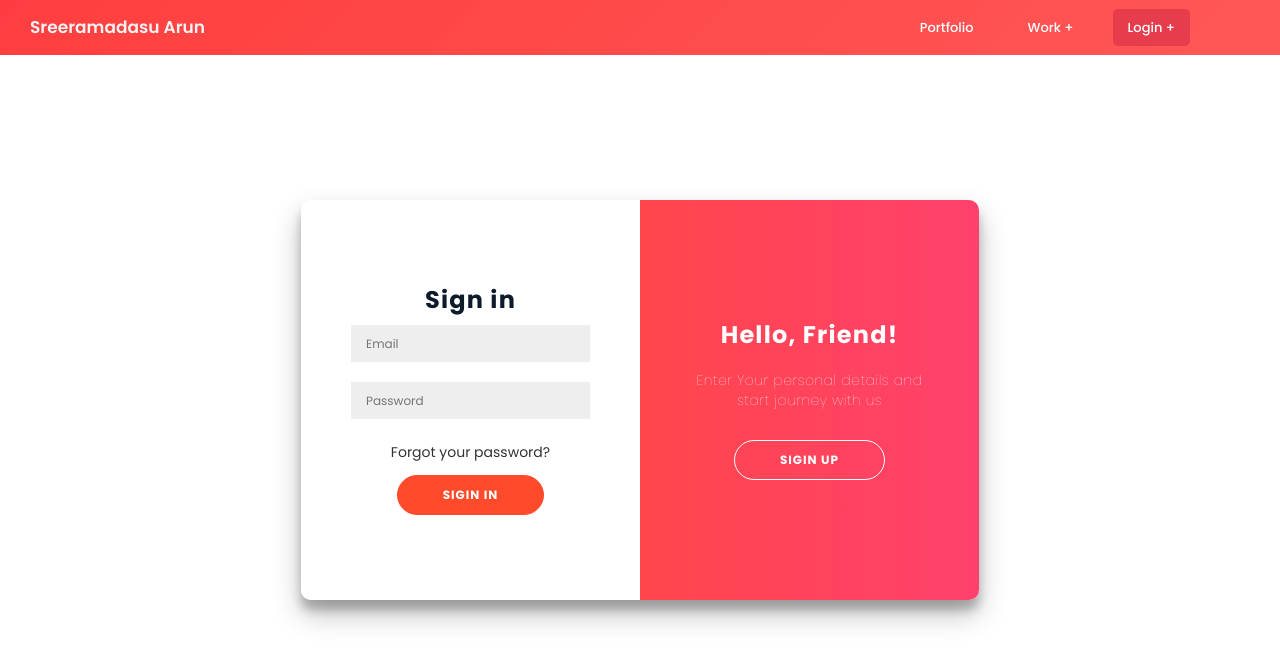
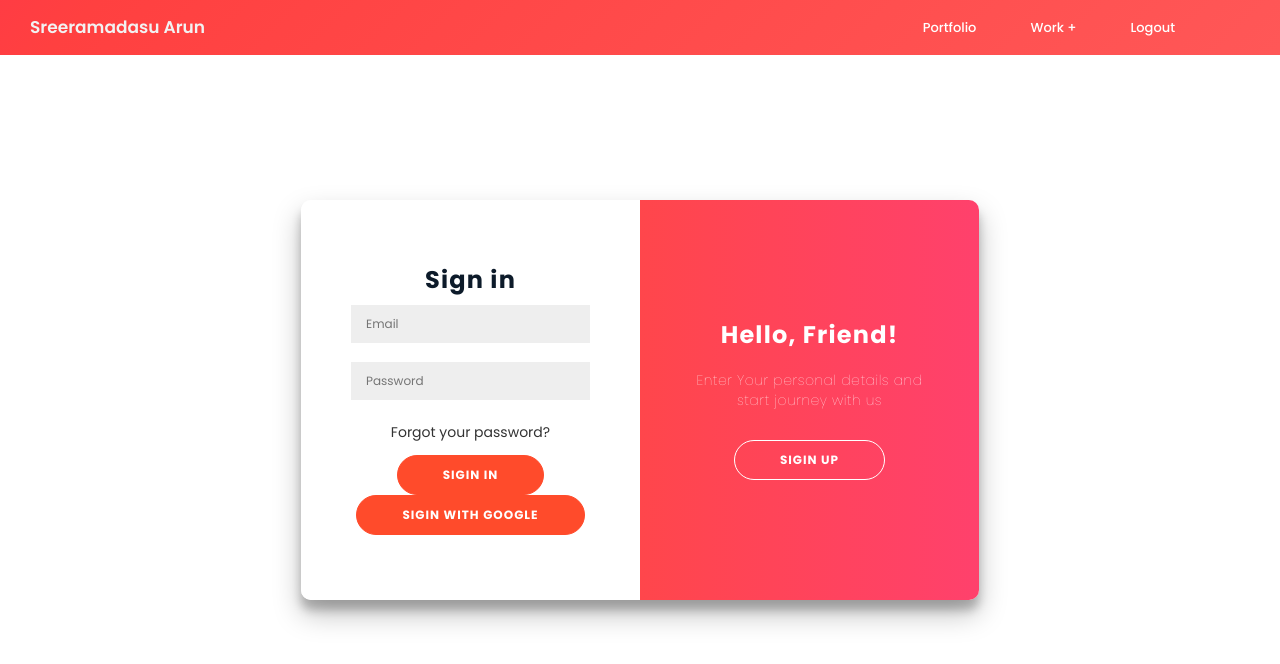
Before and after one commit to sreeramadasuarun/react-website, a React (Create React App) app: page /Login in a window 1280 px wide. Shown: the top 664 px of the page. Built offline with nearby package versions, Linux system fonts and the light colour scheme; no server answers; sample sign-in values are in the browser's storage.

Commit message:
google login and login user succes

```diff
--- a/package.json
+++ b/package.json
@@ -17,8 +17,10 @@
     "@testing-library/jest-dom": "^5.16.5",
     "@testing-library/react": "^13.4.0",
     "@testing-library/user-event": "^13.5.0",
+    "firebase": "^9.19.1",
     "jquery": "^3.6.3",
     "react": "^18.2.0",
+    "react-bootstrap": "^2.7.2",
     "react-dom": "^18.2.0",
     "react-native-video": "^5.2.1",
     "react-native-video-player-advanced": "^0.0.7",
--- a/src/App.js
+++ b/src/App.js
@@ -2,7 +2,7 @@ import React from "react";
 import { Routes, Route } from "react-router-dom";
 import "./App.css";
 import NavLink from "./routes/navbar/Navlinks";
-import { Authprovider } from "./login/auth";
+import { UserAuthContextProvider } from "./login/UserAuthContext";
 // import About from './Componets/About';
 import Success from "./Componets/tabs/Success";
 import Notfound from "./Componets/tabs/404error";
@@ -23,7 +23,7 @@ const Lazyabout = React.lazy(() => import("./Componets/tabs/About"));
 
 const App = () => {
   return (
-    <Authprovider>
+    <UserAuthContextProvider>
       <NavLink />
 
       <Routes>
@@ -65,7 +65,7 @@ const App = () => {
         <Route path="/Login" element={<Login />} />
         <Route path="/Logout" element={<Logout />} />
       </Routes>
-    </Authprovider>
+    </UserAuthContextProvider>
   );
 };
 
--- a/src/login/Login.js
+++ b/src/login/Login.js
@@ -1,10 +1,40 @@
 import React, { useState } from "react";
 import * as Components from "./login.css.js";
-
+import { useNavigate } from "react-router-dom";
+import { useUserAuth } from "../login/UserAuthContext.js";
+import { Alert } from "react-bootstrap";
 import "./login.css.js";
 
 const Login = () => {
   const [signIn, toggle] = useState(true);
+
+  //.........................................sign login
+  const [email, setEmail] = useState("");
+  const [password, setPassword] = useState("");
+  const [error, setError] = useState("");
+  const { logIn, googleSignIn } = useUserAuth();
+  const navigate = useNavigate();
+
+  const handleSubmit = async (e) => {
+    e.preventDefault();
+    setError("");
+    try {
+      await logIn(email, password);
+      navigate("/");
+    } catch (err) {
+      setError(err.message);
+    }
+  };
+
+  const handleGoogleSignIn = async (e) => {
+    e.preventDefault();
+    try {
+      await googleSignIn();
+      navigate("/home");
+    } catch (error) {
+      console.log(error.message);
+    }
+  };
 
   return (
     <Components.FullContainer>
@@ -19,14 +49,27 @@ const Login = () => {
         </Components.SignUpContainer>
 
         <Components.SignInContainer signinIn={signIn}>
-          <Components.Form>
+          {error && <Alert variant="danger">{error}</Alert>}
+          <Components.Form onSubmit={handleSubmit}>
             <Components.Title>Sign in</Components.Title>
-            <Components.Input type="email" placeholder="Email" />
-            <Components.Input type="password" placeholder="Password" />
+            <Components.Input
+              type="email"
+              placeholder="Email"
+              onChange={(e) => setEmail(e.target.value)}
+            />
+            <Components.Input
+              type="password"
+              placeholder="Password"
+              onChange={(e) => setPassword(e.target.value)}
+            />
             <Components.Anchor href="#">
               Forgot your password?
             </Components.Anchor>
             <Components.Button>Sigin In</Components.Button>
+
+            <Components.Button onClick={handleGoogleSignIn}>
+              Sigin With Google
+            </Components.Button>
           </Components.Form>
         </Components.SignInContainer>
 
--- a/src/login/PrivateRoute.js
+++ b/src/login/PrivateRoute.js
@@ -1,9 +1,9 @@
 import React from "react";
 import { Navigate } from "react-router-dom";
-import { useAuth } from "./auth";
+import { useUserAuth } from "./UserAuthContext";
 
 function PrivateRoute({ children }) {
-  const { user } = useAuth();
+  const { user } = useUserAuth();
 
   if (!user) {
     return <Navigate to="/login" />;
--- /dev/null
+++ b/src/login/UserAuthContext.js
@@ -0,0 +1,60 @@
+import { createContext, useContext, useEffect, useState } from "react";
+import {
+  // signInWithRedirect,
+  createUserWithEmailAndPassword,
+  signInWithEmailAndPassword,
+  onAuthStateChanged,
+  signOut,
+  GoogleAuthProvider,
+  signInWithPopup,
+} from "firebase/auth";
+import { auth } from "../utils/firebase";
+
+const userAuthContext = createContext();
+
+export function UserAuthContextProvider({ children }) {
+  const [user, setUser] = useState({});
+
+  function logIn(email, password) {
+    return signInWithEmailAndPassword(auth, email, password);
+  }
+  function signUp(email, password) {
+    return createUserWithEmailAndPassword(auth, email, password);
+  }
+  function logOut() {
+    return signOut(auth);
+  }
+
+  const googleProvider = new GoogleAuthProvider();
+  googleProvider.setCustomParameters({
+    prompt: "select_account",
+  });
+
+  const googleSignIn = () => {
+    return signInWithPopup(auth, googleProvider);
+    // signInWithRedirect(auth, provider);
+  };
+
+  useEffect(() => {
+    const unsubscribe = onAuthStateChanged(auth, (currentuser) => {
+      console.log("Auth", currentuser);
+      setUser(currentuser);
+    });
+
+    return () => {
+      unsubscribe();
+    };
+  }, []);
+
+  return (
+    <userAuthContext.Provider
+      value={{ user, logIn, signUp, logOut, googleSignIn }}
+    >
+      {children}
+    </userAuthContext.Provider>
+  );
+}
+
+export function useUserAuth() {
+  return useContext(userAuthContext);
+}
--- a/src/login/auth.js
+++ /dev/null
@@ -1,25 +0,0 @@
-import React, { useState, useContext } from 'react'
-
-const Authcontext = React.createContext()
-
-export const Authprovider = ({ children }) => {
-    const [user, setuser] = useState(null)
-
-    const login = (username) => {
-        setuser(username)
-    }
-    const logout = () => {
-        setuser(null)
-    }
-
-    return <Authcontext.Provider value={{ user, login, logout }} >
-        {children}
-    </Authcontext.Provider>
-}
-
-
-
-
-export const useAuth = () => {
-    return useContext(Authcontext)
-}
--- a/src/login/login.css.js
+++ b/src/login/login.css.js
@@ -74,6 +74,7 @@ export const Input = styled.input`
 `;
 
 export const Button = styled.button`
+  cursor: pointer;
   border-radius: 20px;
   border: 1px solid #ff4b2b;
   background-color: #ff4b2b;
@@ -94,6 +95,7 @@ export const Button = styled.button`
 export const GhostButton = styled(Button)`
   background-color: transparent;
   border-color: #ffffff;
+  cursor: pointer;
 `;
 
 export const Anchor = styled.a`
--- a/src/routes/navbar/Navlinks.js
+++ b/src/routes/navbar/Navlinks.js
@@ -1,19 +1,22 @@
 import React from "react";
 import { NavLink } from "react-router-dom";
 import "./Navlinksstyle.css";
-import { useAuth } from "../../login/auth.js";
-// import { useNavigate } from "react-router-dom";
+import { useUserAuth } from "../../login/UserAuthContext";
 import myimage from "../../assets/images/myimage.jpg";
 
 const Navlinks = () => {
-  // const navigate = useNavigate();
+  const { user, logOut } = useUserAuth();
 
-  const { user, logout } = useAuth();
-
-  const data = useAuth();
+  const data = useUserAuth();
 
   console.log(data);
-
+  const handleSignOut = async () => {
+    try {
+      await logOut();
+    } catch (error) {
+      console.log(error);
+    }
+  };
   return (
     <nav>
       <div className="wrapper">
@@ -104,7 +107,7 @@ const Navlinks = () => {
           <li>
             <div className="desktop-item">
               {user ? (
-                <NavLink onClick={logout} to="/Logout">
+                <NavLink onClick={handleSignOut} to="/Logout">
                   Logout
                 </NavLink>
               ) : (
--- /dev/null
+++ b/src/utils/firebase.js
@@ -0,0 +1,16 @@
+import { initializeApp } from "firebase/app";
+import { getAuth } from "firebase/auth";
+
+const firebaseConfig = {
+  apiKey: "AIzaSyDde_6eN05kl_YllZ8YRrEfencMRRMbuFk",
+  authDomain: "navbar-firebase.firebaseapp.com",
+  projectId: "navbar-firebase",
+  storageBucket: "navbar-firebase.appspot.com",
+  messagingSenderId: "1076554465857",
+  appId: "1:1076554465857:web:68b43aaccb9ecb0fec7cc0",
+};
+
+// Initialize Firebase
+const app = initializeApp(firebaseConfig);
+export const auth = getAuth(app);
+export default app;
```
Also changed, not shown: 1 other file (tests, documents, lock files or other folders).
